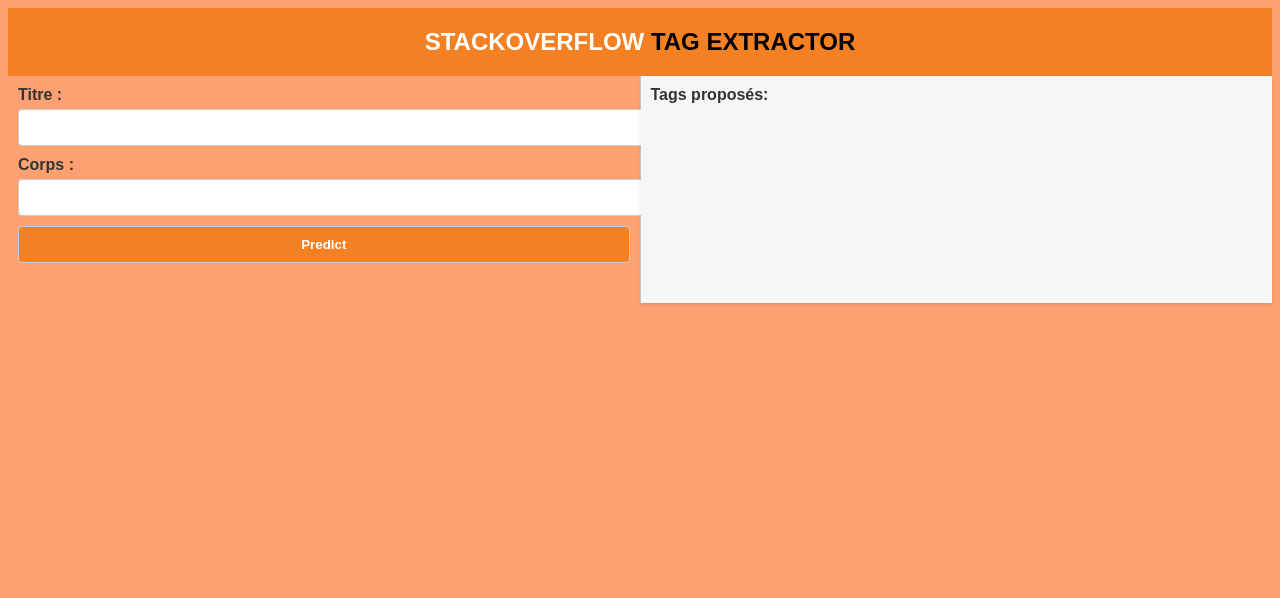
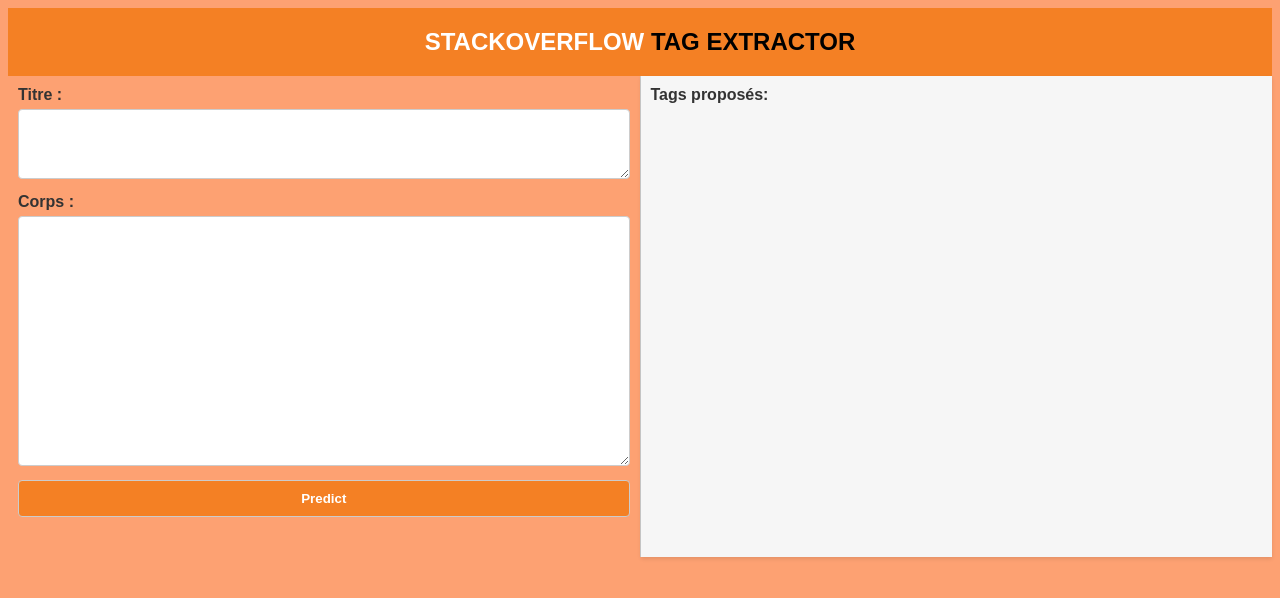
Before and after one commit to georgiiic/StackOverflow-TagExtractor, a Flask app: page / in a window 1280 px wide. Shown: the top 598 px of the page. Run offline with Flask 3, Linux system fonts and the light colour scheme; parts of the project's set-up code (start-up, migrations or seed data) failed here and were passed over.

Commit message:
last version index file

```diff
--- a/templates/index.html
+++ b/templates/index.html
@@ -37,12 +37,15 @@
     }
 
     input[type="text"],
+    textarea,
     button[type="submit"] {
       width: 100%;
       padding: 10px;
       margin-bottom: 10px;
       border: 1px solid #ccc;
       border-radius: 4px;
+      box-sizing: border-box;
+      word-wrap: break-word;
     }
 
     button[type="submit"] {
@@ -82,6 +85,20 @@
       font-size: 24px;
       font-weight: bold;
       text-transform: uppercase;
+      word-wrap: break-word;
+    }
+
+    /* Modified styles for larger input boxes */
+    textarea[name="question-title"] {
+      height: 70px;
+      resize: vertical;
+      overflow: auto;
+    }
+
+    textarea[name="question-body"] {
+      height: 250px;
+      resize: vertical;
+      overflow: auto;
     }
   </style>
 </head>
@@ -93,9 +110,9 @@
     <div class="column left-column">
       <form method="POST">
         <label> Titre :</label>
-        <input type="text" name="question-title" value="{{user_title | safe }}"> <br>
+        <textarea name="question-title">{{user_title | safe }}</textarea> <br>
         <label> Corps :</label>
-        <input type="text" name="question-body" value="{{user_body | safe }}"> <br>
+        <textarea name="question-body" rows="15">{{user_body | safe }}</textarea> <br>
         <button type="submit" name="submit">Predict</button>
       </form>
     </div>
```
